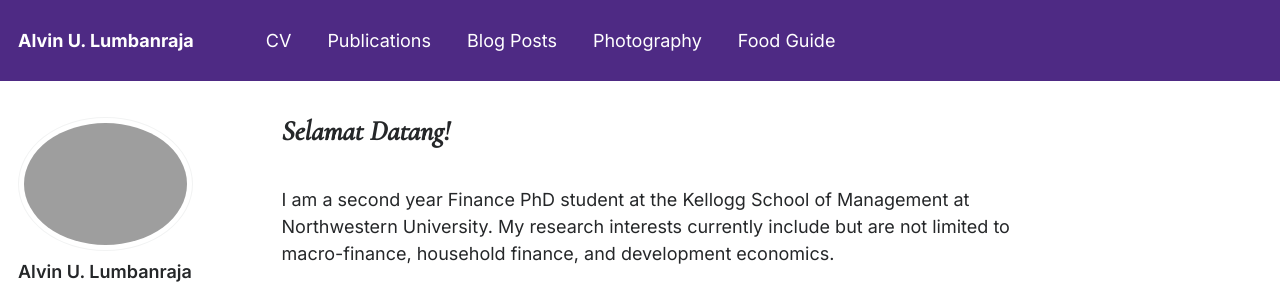
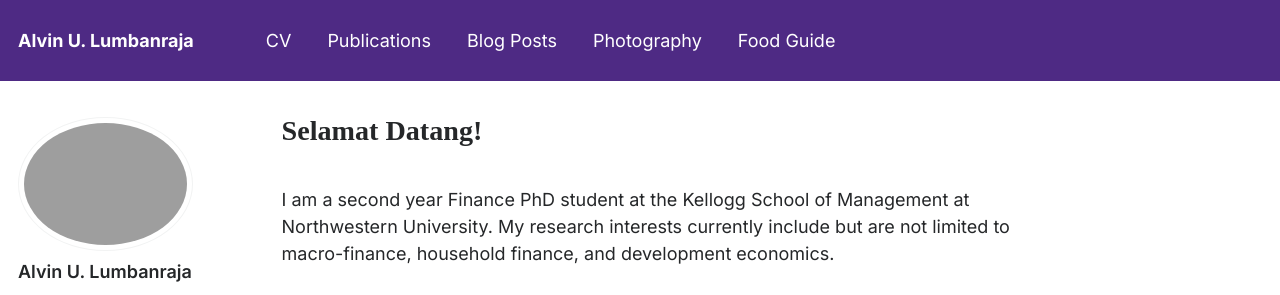
Before and after one commit to alumbanraja/alumbanraja.github.io, a Jekyll site: the page built from _pages/about.md, in a window 1280 px wide. Shown: the top 295 px of the page. Built offline with Jekyll 4.4.1, drawn with Linux system fonts in a browser that asks for light colours; some web fonts are replaced.

Commit message:
Update _variables.scss

```diff
--- a/_sass/_variables.scss
+++ b/_sass/_variables.scss
@@ -7,7 +7,8 @@
    ========================================================================== */
 
 /* Import Relevant Font from Google Font */
-@import url('https://fonts.googleapis.com/css2?family=Cormorant:ital,wght@1,500&family=Inter:wght@300;400;500;600;700;800&family=Noto+Sans+Mono&display=swap');
+
+@import url('https://fonts.googleapis.com/css2?family=Baskervville:ital@1&family=Inter:wght@300;400;500;600;700;800&family=Noto+Sans+Mono&display=swap');
 $doc-font-size              : 16;
 
 /* paragraph indention */
@@ -15,7 +16,7 @@ $paragraph-indent           : false; // true, false (default)
 $indent-var                 : 1.3em;
 
 /* system typefaces */
-$serif                      : "Cormorant", serif;
+$serif                      : "Baskervville", serif;
 $sans-serif                 : Inter, sans-serif;
 $monospace                  : "Noto Sans Mono", monospace;
 
```
